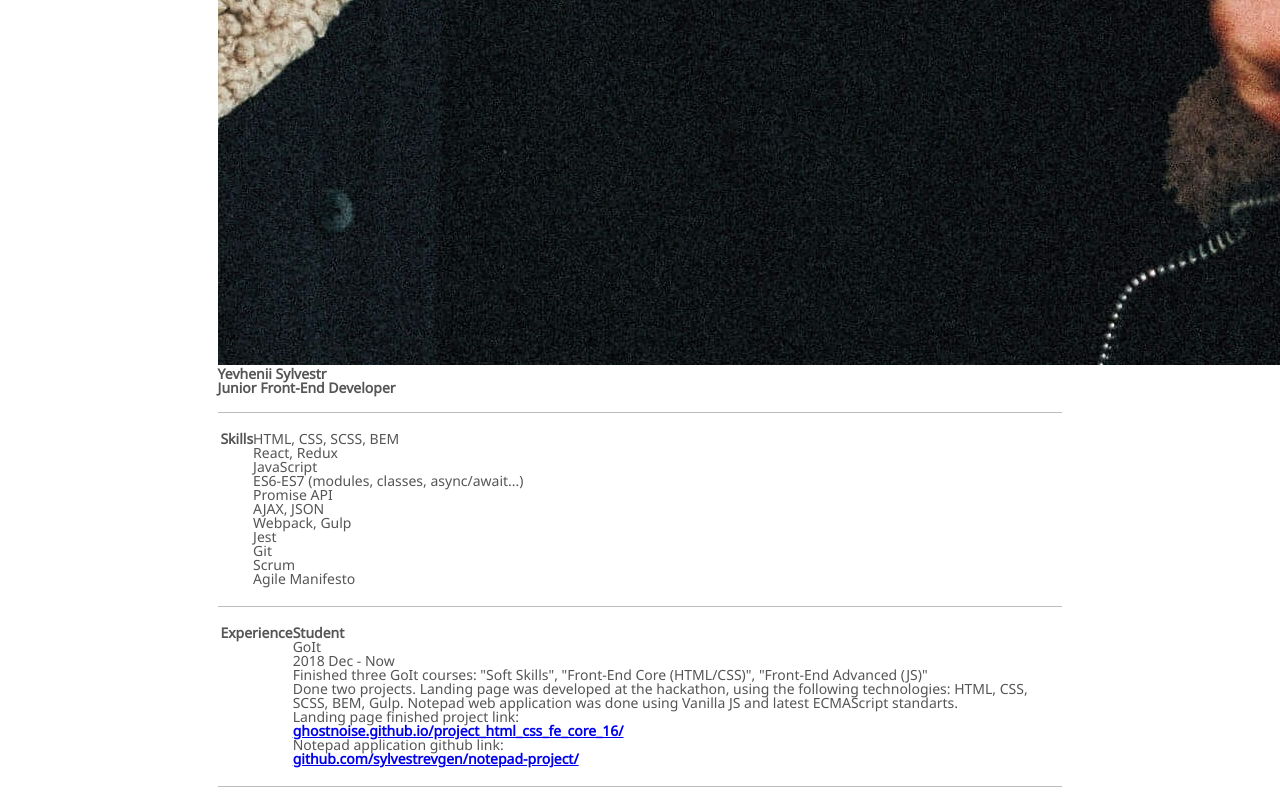
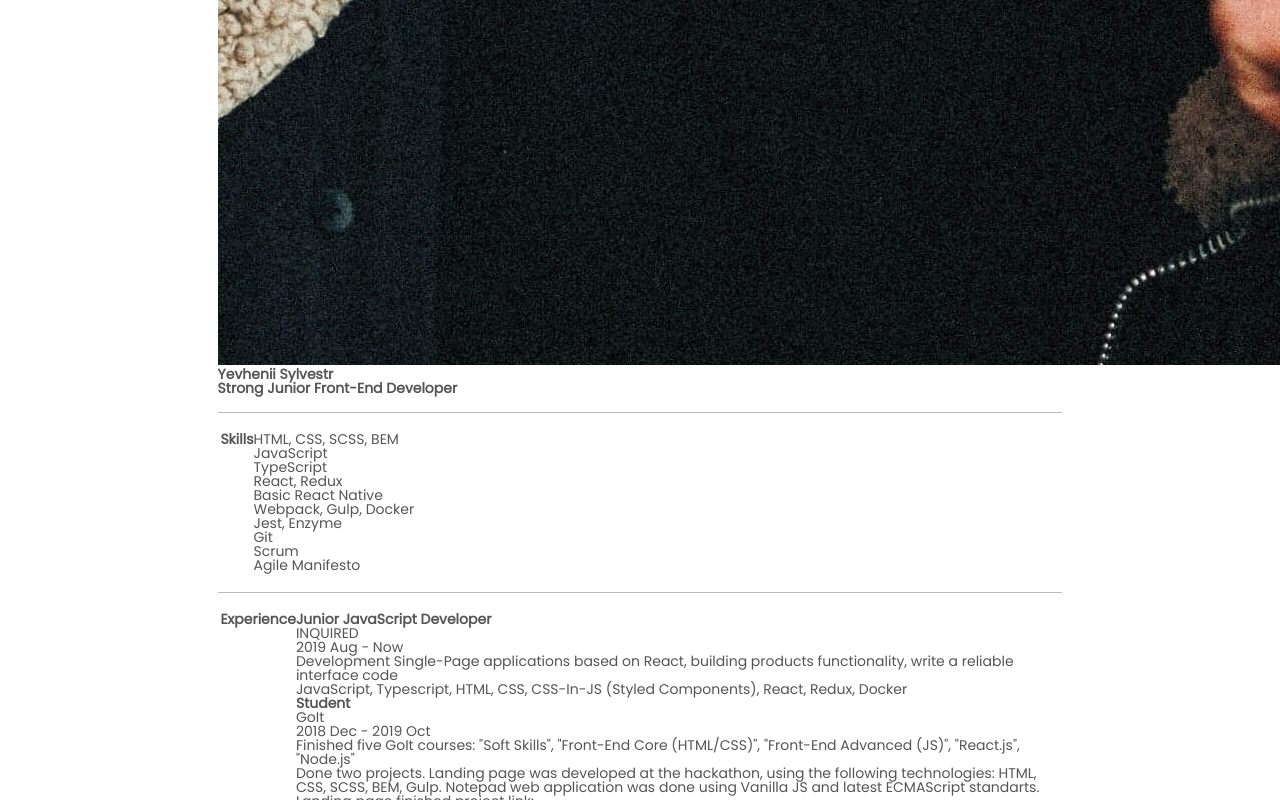
Before and after one commit to sylvestrevgen/cv, a website: page src/index.html in a window 1280 px wide. Shown: the part 2000-2800 px from the top of the page. Drawn offline with Linux system fonts and the light colour scheme; files whose address does not match are found by name.

Commit message:
update information, fix styles

```diff
--- a/reset.css
+++ b/reset.css
@@ -1 +1 @@
-abbr,address,article,aside,audio,b,blockquote,body,button,canvas,caption,cite,code,dd,del,details,dfn,div,dl,dt,em,fieldset,figcaption,figure,footer,form,h1,h2,h3,h4,h5,h6,header,hgroup,html,i,iframe,img,ins,kbd,label,legend,li,mark,menu,nav,object,ol,p,pre,q,samp,section,small,span,strong,sub,summary,sup,table,tbody,td,tfoot,th,thead,time,tr,ul,var,video{margin:0;padding:0;border:0;outline:0;font-size:100%;vertical-align:baseline;background:transparent}article,aside,details,figcaption,figure,footer,header,hgroup,menu,nav,section{display:block}li,nav,ul{list-style:none}blockquote,q{quotes:none}blockquote:after,blockquote:before,q:after,q:before{content:none}a{margin:0;padding:0;font-size:100%;vertical-align:baseline;background:transparent}ins{text-decoration:none}ins,mark{background-color:#ff9;color:#000}mark{font-style:italic;font-weight:700}del{text-decoration:line-through}abbr[title],dfn[title]{border-bottom:1px dotted;cursor:help}table{border-collapse:collapse;border-spacing:0}hr{display:block;height:1px;border:0;border-top:1px solid #ccc;margin:1em 0;padding:0}input,select{vertical-align:middle}button{background-color:transparent;border:0;cursor:pointer}body,html,html *{font-family:Noto Sans,sans-serif;box-sizing:border-box}html{height:100%;width:100%;font-size:14px}body{line-height:1;min-height:100%;display:flex;flex-direction:column;align-items:center;justify-content:flex-start;background-color:#fff;color:#555}
+abbr,address,article,aside,audio,b,blockquote,body,button,canvas,caption,cite,code,dd,del,details,dfn,div,dl,dt,em,fieldset,figcaption,figure,footer,form,h1,h2,h3,h4,h5,h6,header,hgroup,html,i,iframe,img,ins,kbd,label,legend,li,mark,menu,nav,object,ol,p,pre,q,samp,section,small,span,strong,sub,summary,sup,table,tbody,td,tfoot,th,thead,time,tr,ul,var,video{margin:0;padding:0;border:0;outline:0;font-size:100%;vertical-align:baseline;background:transparent}article,aside,details,figcaption,figure,footer,header,hgroup,menu,nav,section{display:block}li,nav,ul{list-style:none}blockquote,q{quotes:none}blockquote:after,blockquote:before,q:after,q:before{content:none}a{margin:0;padding:0;font-size:100%;vertical-align:baseline;background:transparent}ins{text-decoration:none}ins,mark{background-color:#ff9;color:#000}mark{font-style:italic;font-weight:700}del{text-decoration:line-through}abbr[title],dfn[title]{border-bottom:1px dotted;cursor:help}table{border-collapse:collapse;border-spacing:0}hr{display:block;height:1px;border:0;border-top:1px solid #ccc;margin:1em 0;padding:0}input,select{vertical-align:middle}button{background-color:transparent;border:0;cursor:pointer}body,html,html *{font-family:Poppins,sans-serif;box-sizing:border-box}html{height:100%;width:100%;font-size:14px}body{line-height:1;min-height:100%;display:flex;flex-direction:column;align-items:center;justify-content:flex-start;background-color:#fff;color:#555}
--- a/src/index.html
+++ b/src/index.html
@@ -3,10 +3,10 @@
 
 <head>
   <meta charset="UTF-8">
-  <title>Yevhenii Sylvestr - Junior Front-End Developer</title>
+  <title>Yevhenii Sylvestr - Strong Junior Front-End Developer</title>
   <meta name="viewport" content="width=device-width, initial-scale=1, maximum-scale=1">
   <link rel="shortcut icon" href="favicon.png">
-  <link href="https://fonts.googleapis.com/css?family=Noto+Sans" rel="stylesheet">
+  <link href="https://fonts.googleapis.com/css2?family=Poppins" rel="stylesheet">
   <link rel="stylesheet" href="https://use.fontawesome.com/releases/v5.8.1/css/all.css"
     integrity="sha384-50oBUHEmvpQ+1lW4y57PTFmhCaXp0ML5d60M1M7uH2+nqUivzIebhndOJK28anvf" crossorigin="anonymous">
   <link href="reset.css" rel="stylesheet">
@@ -24,7 +24,7 @@
             Yevhenii Sylvestr
           </h1>
           <h2 class="header__job-title">
-            Junior Front-End Developer
+            Strong Junior Front-End Developer
           </h2>
         </div>
       </div>
@@ -56,13 +56,12 @@
         <article class="story__content">
           <dl class="story__list">
             <dd class="story__description_size_small">HTML, CSS, SCSS, BEM</dd>
+            <dd class="story__description_size_small">JavaScript</dd>
+            <dd class="story__description_size_small">TypeScript</dd>
             <dd class="story__description_size_small">React, Redux</dd>
-            <dd class="story__description_size_small">JavaScript</dd>
-            <dd class="story__description_size_small">ES6-ES7 (modules, classes, async/await...)</dd>
-            <dd class="story__description_size_small">Promise API</dd>
-            <dd class="story__description_size_small">AJAX, JSON</dd>
-            <dd class="story__description_size_small">Webpack, Gulp</dd>
-            <dd class="story__description_size_small">Jest</dd>
+            <dd class="story__description_size_small">Basic React Native</dd>
+            <dd class="story__description_size_small">Webpack, Gulp, Docker</dd>
+            <dd class="story__description_size_small">Jest, Enzyme</dd>
             <dd class="story__description_size_small">Git</dd>
             <dd class="story__description_size_small">Scrum</dd>
             <dd class="story__description_size_small">Agile Manifesto</dd>
@@ -78,13 +77,25 @@
         <article class="story__content">
           <dl class="story__list">
             <dt class="story__definition">
-              <strong>Student</strong> <br />
-              GoIt<br />
-              <small>2018 Dec - Now</small>
+              <strong>Junior JavaScript Developer</strong> <br />
+              INQUIRED<br />
+              <small>2019 Aug - Now</small>
             </dt>
 
             <dd class="story__description">
-              Finished three GoIt courses: "Soft Skills", "Front-End Core (HTML/CSS)", "Front-End Advanced (JS)" <br />
+              Development Single-Page applications based on React, building products functionality, write a reliable interface code<br />
+              JavaScript, Typescript, HTML, CSS, CSS-In-JS (Styled Components), React, Redux, Docker
+            </dd>
+          </dl>
+          <dl class="story__list">
+            <dt class="story__definition">
+              <strong>Student</strong> <br />
+              GoIt<br />
+              <small>2018 Dec - 2019 Oct</small>
+            </dt>
+
+            <dd class="story__description">
+              Finished five GoIt courses: "Soft Skills", "Front-End Core (HTML/CSS)", "Front-End Advanced (JS)", "React.js", "Node.js" <br />
               Done two projects. Landing page was developed at the hackathon, using the following technologies: HTML,
               CSS, SCSS, BEM,
               Gulp. Notepad web application was done using Vanilla JS and latest ECMAScript standarts.<br />
--- a/src/reset.css
+++ b/src/reset.css
@@ -92,7 +92,7 @@ button {
 }
 
 html, body, html * {
-  font-family: Noto Sans, sans-serif;
+  font-family: Poppins, sans-serif;
   box-sizing: border-box;
 }
 
```
Also changed, not shown: index.html (+1 -1 lines).
